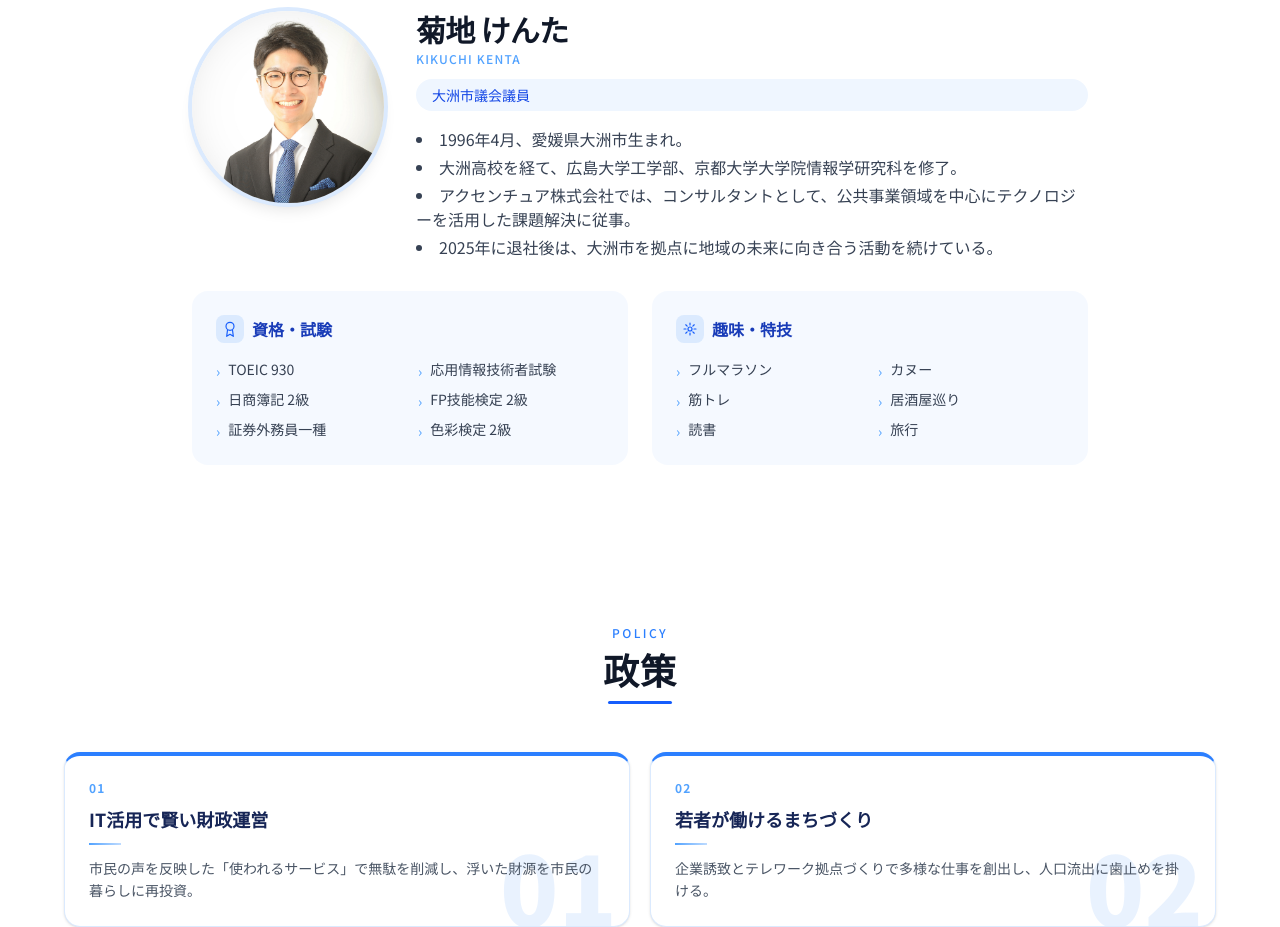
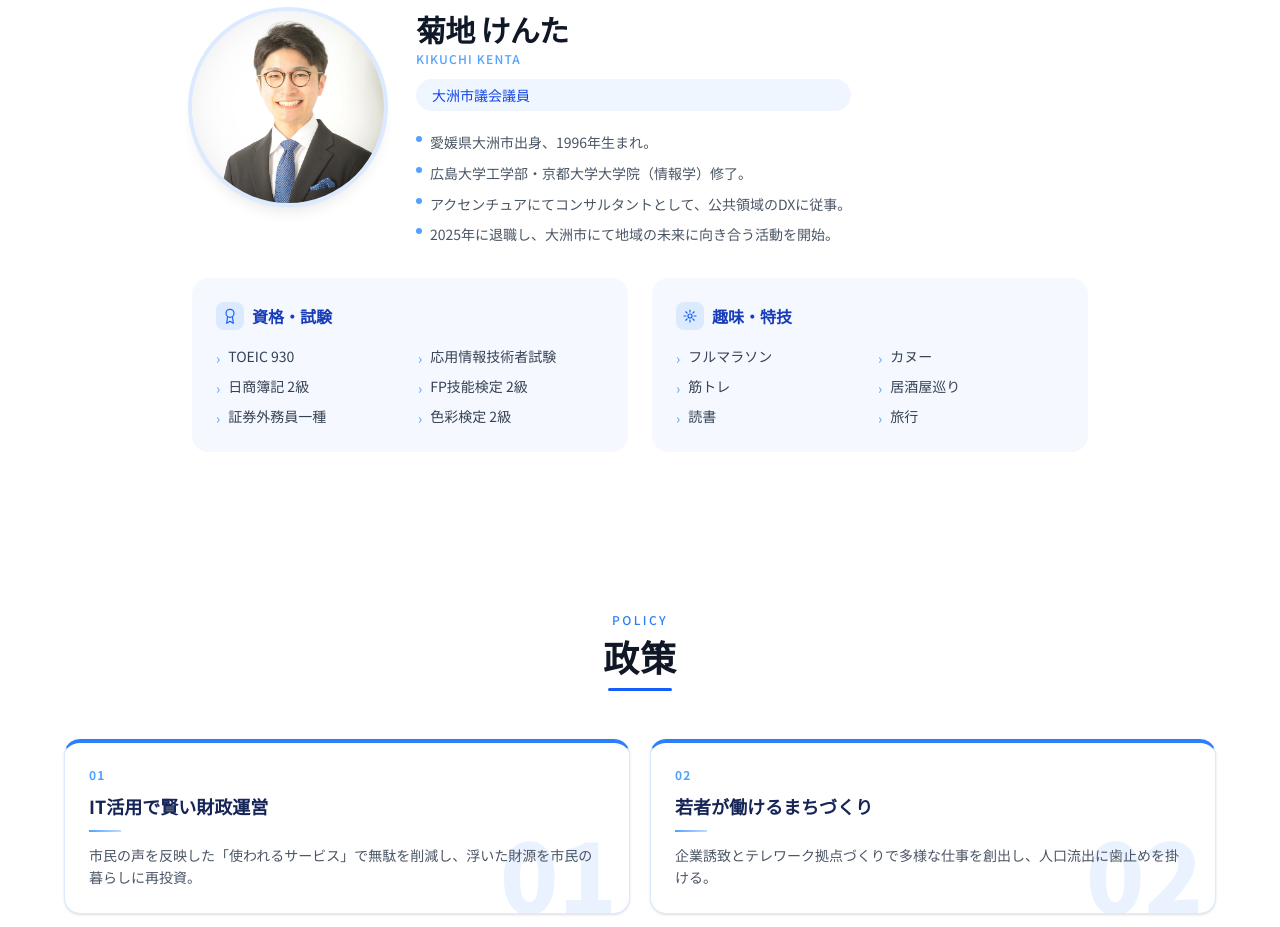
Before and after one commit to kentakikuchi0423/HOMEPAGE, a Next.js app: page / in a window 1280 px wide. Shown: the part 1060-1987 px from the top of the page. Built offline with nearby package versions, Linux system fonts and the light colour scheme.

Commit message:
phase7+: small changes to bullets.

```diff
--- a/src/components/sections/ProfileCard.tsx
+++ b/src/components/sections/ProfileCard.tsx
@@ -33,9 +33,12 @@ export default function ProfileCard() {
         <span className="mx-auto inline-block rounded-full bg-blue-50 px-4 py-1.5 text-sm font-medium text-blue-700 md:mx-0">
           {title}
         </span>
-        <ul className="mt-1 space-y-1 text-gray-700 text-left list-disc list-inside leading-6">
+        <ul className="mt-2 space-y-2 text-sm text-gray-600 text-left leading-relaxed">
           {bio.map((line, i) => (
-            <li key={i}>{line}</li>
+            <li key={i} className="flex items-start gap-2">
+              <span className="mt-[5px] h-1.5 w-1.5 shrink-0 rounded-full bg-blue-400" />
+              <span>{line}</span>
+            </li>
           ))}
         </ul>
       </div>
--- a/src/content/site.ts
+++ b/src/content/site.ts
@@ -87,10 +87,10 @@ export const siteConfig: SiteConfig = {
     nameKana: "KIKUCHI KENTA",
     title: "大洲市議会議員",
     bio: [
-      "1996年4月、愛媛県大洲市生まれ。",
-      "大洲高校を経て、広島大学工学部、京都大学大学院情報学研究科を修了。",
-      "アクセンチュア株式会社では、コンサルタントとして、公共事業領域を中心にテクノロジーを活用した課題解決に従事。",
-      "2025年に退社後は、大洲市を拠点に地域の未来に向き合う活動を続けている。",
+      "愛媛県大洲市出身、1996年生まれ。",
+      "広島大学工学部・京都大学大学院（情報学）修了。",
+      "アクセンチュアにてコンサルタントとして、公共領域のDXに従事。",
+      "2025年に退職し、大洲市にて地域の未来に向き合う活動を開始。",
     ],
     photo: "/images/profile/profile.jpg",
     catchcopy: "いつまでも魅力的な大洲市に。",
```
